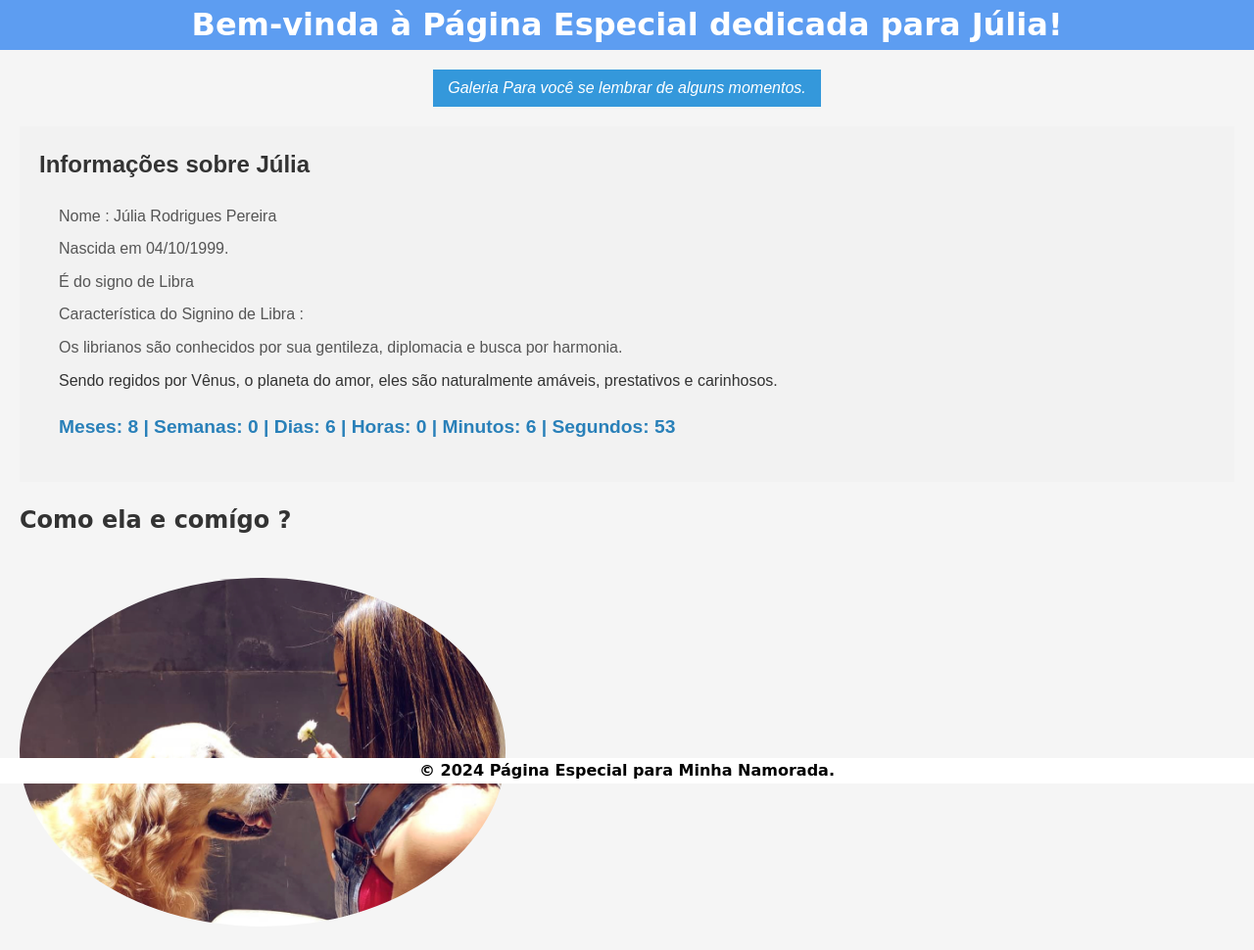
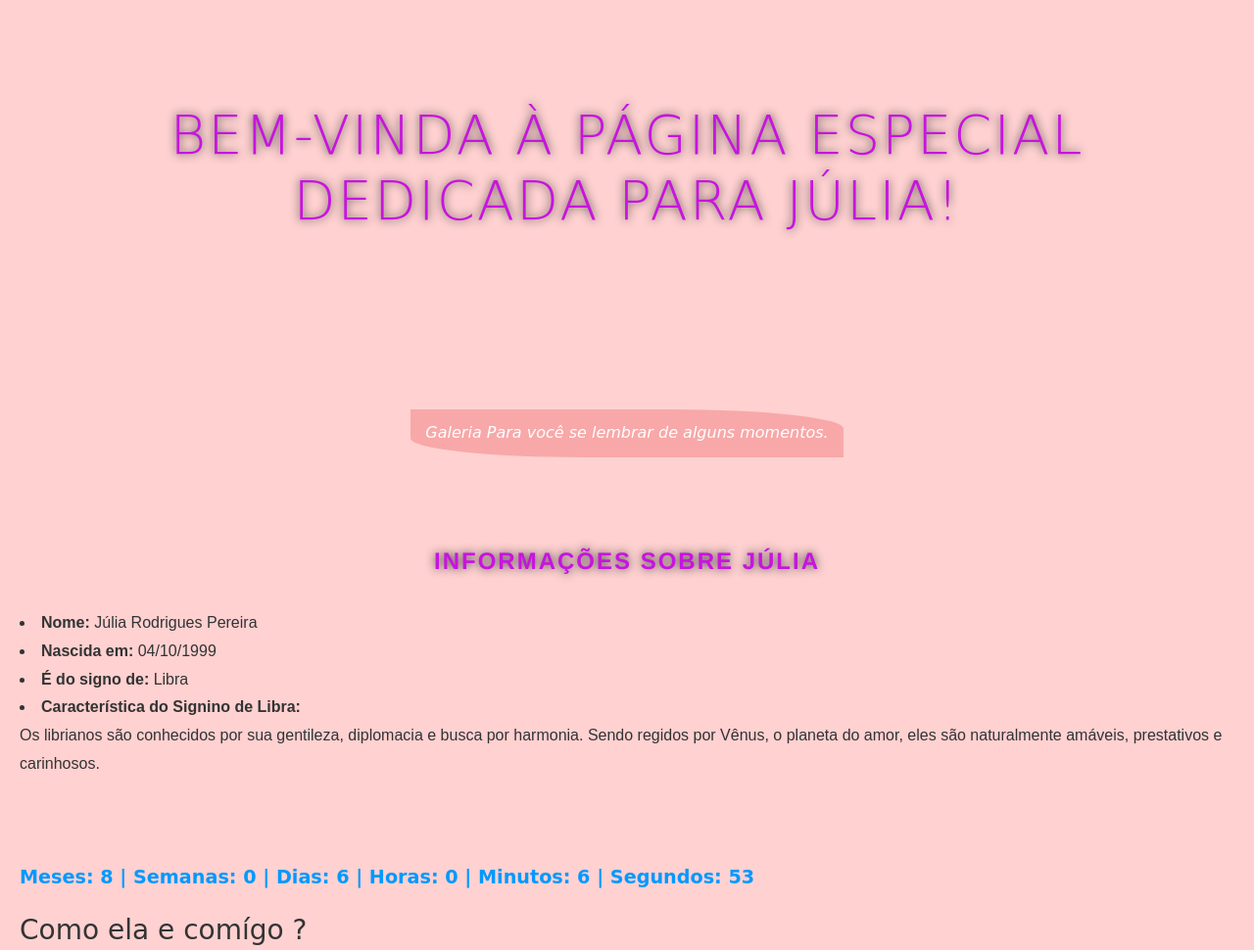
Before and after one commit to Estagiariodorh/HTML-FACULDADE-TESTE, a website: page index.html in a window 1280 px wide. Shown: the top 970 px of the page at 98% size. Drawn offline with nearby package versions, Linux system fonts and the light colour scheme.

Commit message:
Update styles.css

```diff
--- a/index.html
+++ b/index.html
@@ -4,11 +4,11 @@
     <meta charset="UTF-8">
     <meta http-equiv="X-UA-Compatible" content="IE=edge">
     <title>Página Especial para Júlia</title>
-    <link rel="stylesheet" href="styles.css">
+    <link rel="stylesheet" href="https://cdn.jsdelivr.net/npm/bootstrap@5.3.0/dist/css/bootstrap.min.css">
 </head>
 <body>
-    <header>
-        <h1>Bem-vinda à Página Especial dedicada para Júlia!</h1>
+    <header class=" text-white text-center py-5">
+        <h1 class="display-4">Bem-vinda à Página Especial dedicada para Júlia!</h1>
     </header>
 
     <div id="acessoGaleria" class="acesso-galeria">
@@ -17,7 +17,7 @@
 
     <section id="fotos" style="display: none;">
         <!-- Galeria de fotos -->
-        <h2>Nossos Momentos Especiais</h2>
+        <h1>Nossos Momentos Especiais</h1>
         <div class="galeria-fotos">
             <!-- Adicione fotos aqui -->
             <img class="foto" src="imagens/imagem1.JPG" alt="Imagem 1">
@@ -34,15 +34,17 @@
         </div>
     </section>
 
-    <section id="informacoes">
-        <h2>Informações sobre Júlia</h2>
-        <section>
-            <p>Nome : Júlia Rodrigues Pereira</p>
-            <p>Nascida em 04/10/1999.</p>
-            <p>É do signo de Libra</p>
-            <p>Característica do Signino de Libra :</p>
-            <p>Os librianos são conhecidos por sua gentileza, diplomacia e busca por harmonia. </p>
-                Sendo regidos por Vênus, o planeta do amor, eles são naturalmente amáveis, prestativos e carinhosos.</p>
+    <section id="informacoes" class="my-5">
+        <h2 class="text-center">Informações sobre Júlia</h2>
+        <dl>
+            <li><b>Nome:</b> Júlia Rodrigues Pereira</li>
+            <li><b>Nascida em:</b> 04/10/1999</li>
+            <li><b>É do signo de:</b> Libra</li>
+            <li><b>Característica do Signino de Libra:</b></li>
+            Os librianos são conhecidos por sua gentileza, diplomacia e busca por harmonia.
+            Sendo regidos por Vênus, o planeta do amor, eles são naturalmente amáveis, prestativos e carinhosos.</li>
+        </dl>
+
         </section>
         <section>
             <p id="contagemRegressiva"></p>
@@ -51,7 +53,7 @@
     </section>
 
     <section id="Como ela e comígo ? ">
-        <h2>Como ela e comígo ? </h2>
+        <h3>Como ela e comígo ? </h3>
     </section>
 
 
@@ -74,7 +76,7 @@
 
     <section id="jogos">
         <!-- Jogos favoritos da Julia -->
-        <h2>Jogos Favoritos da Julia</h2>
+        <h4>Jogos Favoritos da Julia</h4>
 
         <!-- Link para o jogo Bomberman -->
         <a href="https://www.jogos360.com.br/bomberman/" target="_blank">
@@ -96,13 +98,16 @@
 
     <section id="playlist">
         <!-- Playlist de músicas especiais -->
-        <h2>Playlist na qual sempre me lembro de você!</h2>
+        <h5><li>
+        <b>Playlist na qual sempre me lembro de você!</b>
+        </li>
+        </h5>
         <iframe src="https://open.spotify.com/embed/playlist/5A3P66YWkNwO6hIXUZ94Hd?si=29816300472a426f" width="300" height="380" frameborder="0" allowtransparency="true" allow="encrypted-media"></iframe>
     </section>
 
     <section id="mensagens">
         <!-- Mensagens personalizadas -->
-        <h2><i>Leia algo para te fazer sorrir</i></h2>
+        <h6><i>Leia algo para te fazer sorrir</i></h6>
         <span id="mensagem"></span>
         <button id="botaomensagens" onclick="alternarMensagens()"><b>Acessar mensagens do dia.</b></button>
     </section>
--- /dev/null
+++ b/package.json
@@ -0,0 +1,5 @@
+{
+  "dependencies": {
+    "bootstrap": "^5.3.2"
+  }
+}
--- a/styles.css
+++ b/styles.css
@@ -3,28 +3,61 @@
 body,
 h1,
 h2,
-p,
 button {
   margin: 0;
   padding: 0;
+  border-end-start-radius: 40%;
+  border-top-right-radius: 40%;
+}
+
+header {
+  display: flex;
+  justify-content: space-between;
+  align-items: center;
+  padding: 0px;
+  background-color: #ffd1d1;
 }
 
 body {
-    font-family: 'Pacifico', cursive;
-    background-color: #f5f5f5;
+  font-family: "Pacifico", cursive;
+  background-color: #ffd1d1;
   color: #333;
-    line-height: 1.6;
-}
-
-header {
-    background-color: #5d9df1;
-    color: #ffffff;
-    text-align: center;
-    padding: 0px;
+  line-height: 1.8;
+  overflow-x: auto;
+  overflow-y: scroll;
 }
 
 h1 {
   font-size: 2em;
+  text-align: center;
+  margin-bottom: 1em;
+  padding: 1em;
+  background-color: #ffd1d1;
+  color: #c714df;
+  border-top-left-radius: 40%;
+  border-bottom-left-radius: 40%;
+  border-top-right-radius: 40%;
+  border-bottom-right-radius: 40%;
+  text-shadow: 0px 0px 10px #333;
+  font-family: "Pacifico", cursive;
+  text-transform: uppercase;
+  letter-spacing: 2px;
+  font-weight: bold;
+  text-decoration: none;
+}
+
+h2 {
+  font-size: 1em;
+  text-align: center;
+  margin-bottom: 1em;
+  padding: 1em;
+  color: #ffd1d1;
+  text-shadow: 0px 0px 10px #333;
+  font-family: "Pacifico", cursive;
+  text-transform: uppercase;
+  letter-spacing: 2px;
+  font-weight: bold;
+  text-decoration: none;
 }
 
 section {
@@ -33,10 +66,13 @@ section {
 
 #perfil img {
   width: 40%;
-    height: auto;
+  box-shadow: 0px 0px 10px #333;
+  border: 2px solid #ef9cfa;
+  background-color: #ffd1d1;
+  transition: 0.5s;
+  cursor: pointer;
   border-radius: 50%;
-    margin-top: 20px;
-    margin-left: 0;
+  margin-left: 50px;
 }
 
 .galeria-fotos {
@@ -51,10 +87,11 @@ section {
   border: 2px solid #3498db;
   cursor: pointer;
   transition: transform 0.3s ease-in-out;
+  box-shadow: 0px 0px 10px #333;
 }
 
 .foto:hover {
-    transform: scale(1.05);
+  transform: scale(1.6);
 }
 
 .acesso-galeria {
@@ -63,7 +100,7 @@ section {
 }
 
 .acesso-galeria button {
-    background-color: #3498db;
+  background-color: #f8a8a8;
   color: #fff;
   border: none;
   padding: 10px 15px;
@@ -118,16 +155,20 @@ section {
   background-color: #2980b9;
 }
 
-#playlist,
 #mensagens {
-    font-family: 'Pacifico', cursive;
-    background-color: #ecf0f1;
+  display: grid;
+  grid-template-columns: repeat(auto-fill, minmax(200px, 1fr));
+  gap: 10px;
+  margin: 20px;
   padding: 20px;
-    margin-top: 20px;
+  background-color: #ffd1d1;
+  color: #333;
+  text-align: center;
+  border-radius: 10px;
 }
 
 button {
-    background-color: #3498db;
+  background-color: #f8a8a8;
   color: #ffffff;
   border: none;
   padding: 10px 15px;
@@ -137,81 +178,95 @@ button {
 }
 
 button:hover {
-    font-family: 'Pacifico', cursive;
+  font-family: "Pacifico", cursive;
   background-color: #2980b9;
 }
 
 #playlist {
-    font-family: 'Pacifico', cursive;
-    background-color: #ecf0f1;
+  font-family: "Pacifico", cursive;
   padding: 20px;
   margin-top: 20px;
   float: top;
-    width: 50%; /* Ajuste a largura conforme necessário */
+  width: 100%;
+  height: auto;
+  margin-bottom: 20px;
+  margin-left: 0;
+  margin-right: 0;
 }
 
 #jogos {
-    font-family: 'Pacifico', cursive;
-    background-color: #9fd2f3;
+  font-family: "Pacifico", cursive;
   padding: 20px;
-    margin-top: 20px; /* Reduzi a margem para evitar muito espaço no topo em telas pequenas */
-    width: 38%; /* Ajuste a largura para ocupar toda a largura disponível */
-
-    /* Adicione uma margem à direita e à esquerda apenas em telas maiores */
-    margin-left: auto;
-    margin-right: auto;
-}
-
-/* Adaptação para telas menores (exemplo: smartphones) */
-@media only screen and (max-width: 767px) {
-    #jogos {
-        width: 100%; /* Reduza a largura para evitar que ocupe toda a largura da tela */
-    }
+  border-radius: 10px;
+  border: 1.5px solid #9034db;
+  box-shadow: 0 0 10px rgba(248, 136, 136, 0.5);
+  color: #000000;
+  font-size: 1.5em;
+  text-align: center;
+  background-color: #ffd1d1;
+  margin-top: 20px;
+  margin-bottom: 20px;
+  margin-left: 0;
+  margin-right: 0;
+  width: 100%;
+  height: auto;
 }
 
 footer {
-    font-family: 'Pacifico', cursive;
+  font-family: "Pacifico", cursive;
   background-color: #ffffff;
-    color: #000000;
   text-align: center;
-    padding: 0px;
-    position: fixed;
-    bottom: 0;
+  padding: 20px;
+  margin-top: 20px;
+  margin-bottom: 20px;
+  margin-left: 0;
+  margin-right: 0;
   width: 100%;
+  height: auto;
+  color: #333;
+  text-shadow: 0px 0px 10px #333;
+  font-size: 2em;
+  font-weight: bold;
+  text-decoration: none;
+  border-radius: 10px;
+  border: 1.5px solid #9034db;
+  box-shadow: 0 0 10px rgba(248, 136, 136, 0.5);
+  margin-bottom: 20px;
 }
 
 #informacoes {
-    font-family: 'Arial', sans-serif;
-    background-color: #f2f2f2;
+  font-family: "Arial", sans-serif;
+  background-color: #ffd1d1;
   padding: 20px;
   margin-top: 20px;
+  font-size: 1em;
 }
 
 #informacoes h2 {
+  font-family: "Franklin Gothic Medium", "Arial Narrow", Arial, sans-serif;
   font-size: 1.5em;
-    color: #333;
+  color: #c714df;
   margin-bottom: 10px;
 }
 
 #informacoes section {
   margin-bottom: 20px;
+  font-size: 1em;
 }
 
-#informacoes p {
-    font-size: 1em;
-    color: #555;
-    margin-bottom: 8px;
+#contagemRegressiva {
+  font-weight: bold;
+  font-size: 1.2em;
+  color: #0099ff;
 }
 
-#informacoes #contagemRegressiva {
-    font-weight: bold;
-    font-size: 1.2em;
-    color: #2980b9;
-}
-
-
-@media only screen and (max-width: 767px) {
-    .botao-galeria {
-       display: none;
+@media screen and (min-width: 768px) {
+  #jogos,
+  #informacoes,
+  #contagemRegressiva,
+  #playlist,
+  #perfil {
+    margin-left: 0%;
+    margin-right: 0%;
   }
 }
```
Also changed, not shown: script.js (+33 -17 lines), 1 other file. Lines whose indentation alone changed are shown as unchanged.
